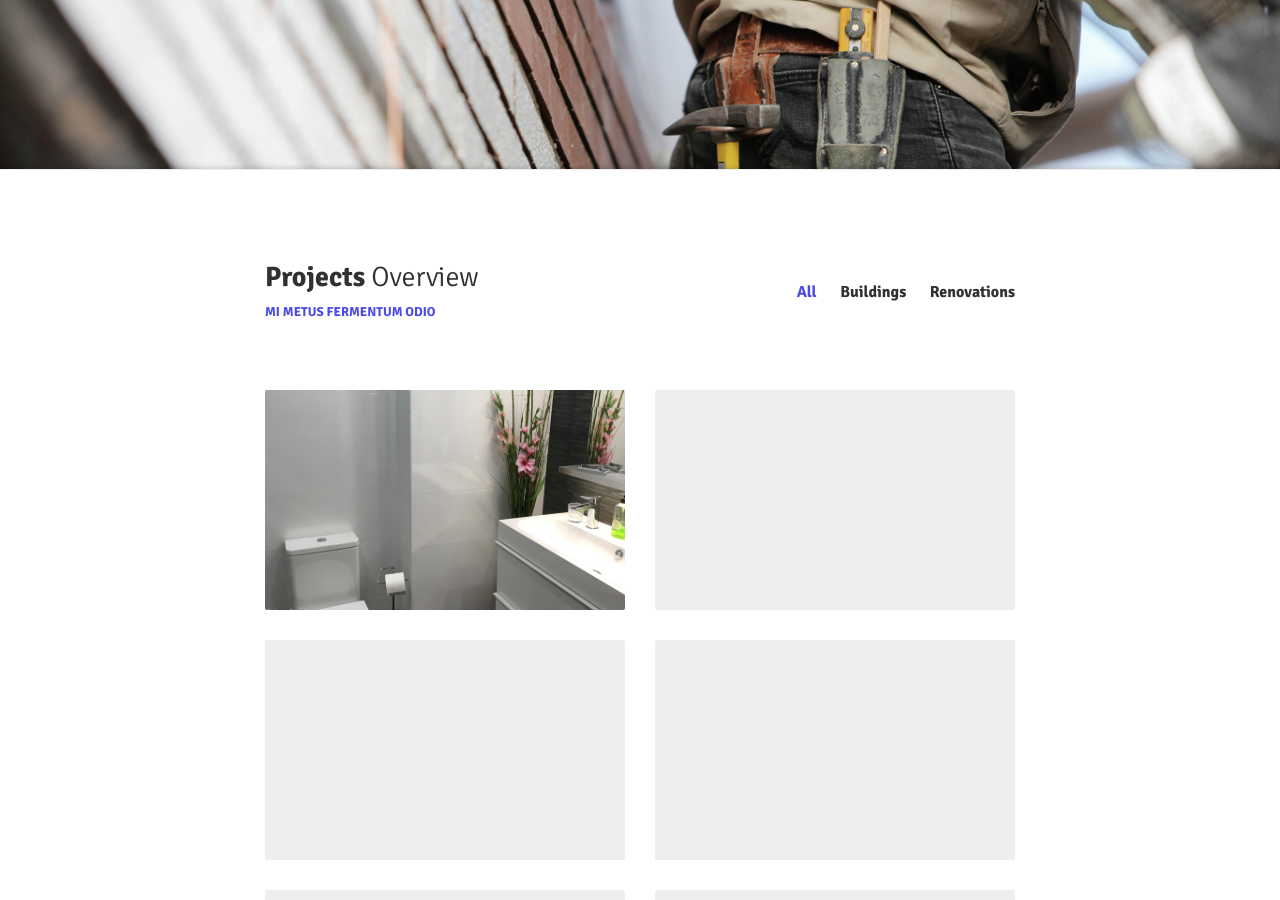
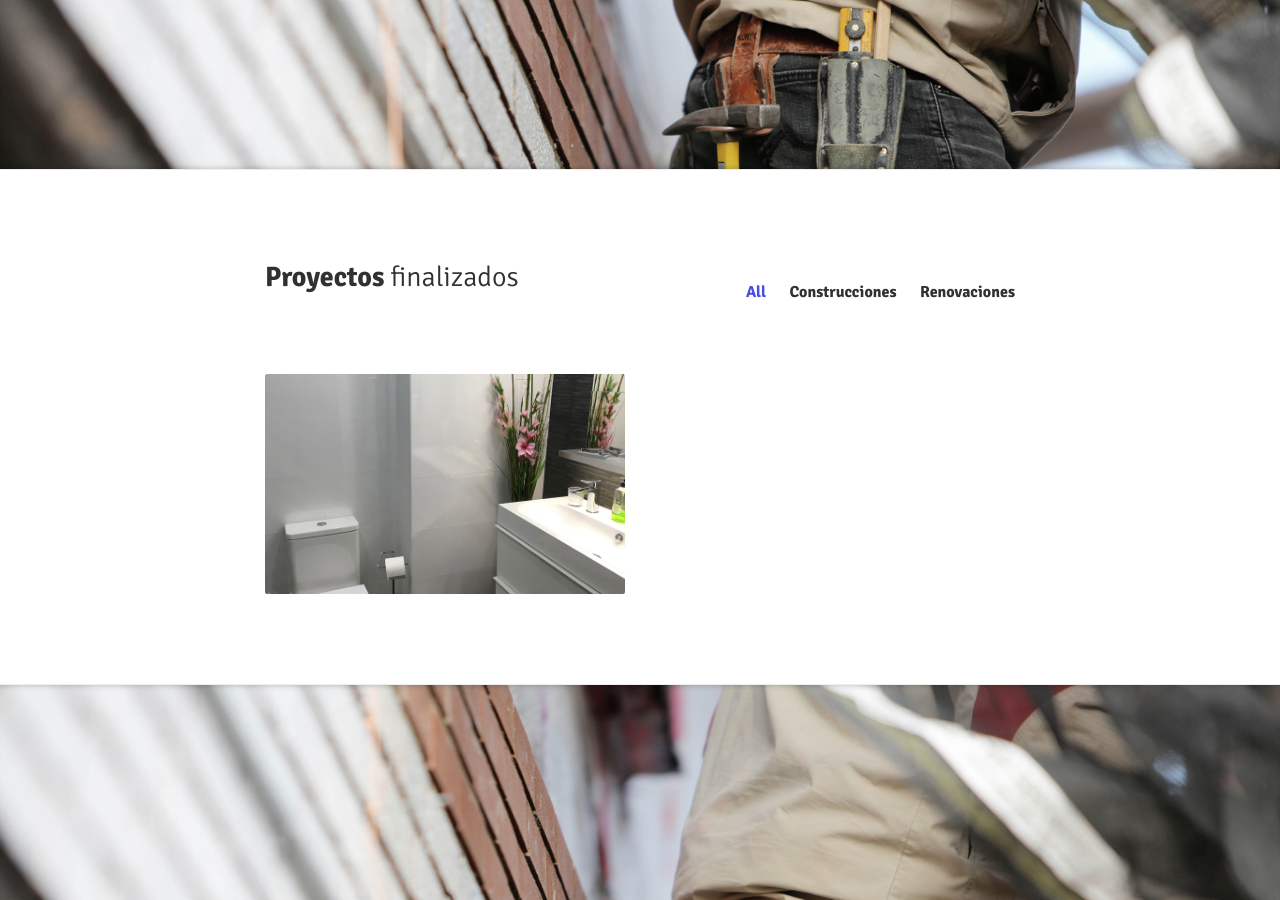
Before and after one commit to rrequero/reformasmatiasgomez, a Jekyll site: the page built from index.html, in a window 1280 px wide and 900 px high, scrolled down 1764 px. Built offline with Jekyll 4.4.1, drawn with Linux system fonts in a browser that asks for light colours.

Commit message:
fix posts

```diff
--- a/_includes/projects.html
+++ b/_includes/projects.html
@@ -1,25 +1,25 @@
 <section class="presentation presentation-filtered with-additional-padding-top">
     <div class="center">
-        <h2 class="slim"><strong>Projects</strong> Overview<span class="highlight">Mi metus fermentum odio</span></h2>
+        <h2 class="slim"><strong>Proyectos</strong> finalizados<span class="highlight"></span></h2>
         <ul class="presentation-filter">
             <li class="filter filter-active" data-filter="*">All</li>
-            <li class="filter" data-filter=".presentation-filter-buildings">Buildings</li>
-            <li class="filter" data-filter=".presentation-filter-renovations">Renovations</li>
+            <li class="filter" data-filter=".presentation-filter-buildings">Construcciones</li>
+            <li class="filter" data-filter=".presentation-filter-renovations">Renovaciones</li>
         </ul>
         <div class="presentation-box presentation-box-4-columns">
             {% for post in site.posts %}
-            <div class="presentation-box-single presentation-filter-{{ post.categories }}" style="background-image: url( '{{ site.url }}{{ post.main_image }}' );">
+            <div class="presentation-box-single presentation-filter-{{ post.categories }}" style="background-image: url( '{{ post.main_image |  prepend: site.baseurl }}' );">
                 <div class="presentation-box-single-caption">
                     <h4 class="slim"><strong>{{ post.title }}</strong> <span class="highlight">{{ post.categories }}</span></h4>
                     <p class="without-margin-bottom">
-                        <a href="{{ post.url }}"><span class="circle-link"><i class="fa fa-link"></i></span></a>
+                        <a href="{{ post.url |  prepend: site.baseurl }}"><span class="circle-link"><i class="fa fa-link"></i></span></a>
                         <span class="circle-link circle-link-image"><i class="fa fa-search"></i></span>
                     </p>
                 </div>
             </div>
 
             {% endfor %}
-            <div class="presentation-box-single presentation-filter-buildings" style="background-image: url( 'assets/img/image.png' );">
+            <!-- <div class="presentation-box-single presentation-filter-buildings" style="background-image: url( 'assets/img/image.png' );">
                 <div class="presentation-box-single-caption">
                     <h4 class="slim"><strong>Family Home</strong> <span class="highlight">Construction</span></h4>
                     <p class="without-margin-bottom">
@@ -72,7 +72,7 @@
                         <span class="circle-link circle-link-image"><i class="fa fa-search"></i></span>
                     </p>
                 </div>
-            </div>
+            </div> -->
         </div>
     </div>
 </section>
--- a/_layouts/post.html
+++ b/_layouts/post.html
@@ -39,7 +39,7 @@
 
                     <div class="images images-big">
                         {% for image in page.images %}
-                        <div class="image" style="background-image: url( '{{ site.url }}{{ image }}' );">
+                        <div class="image" style="background-image: url( '{{ image |  prepend: site.baseurl }}' );">
                         </div>
                         {% endfor %}
 
```
